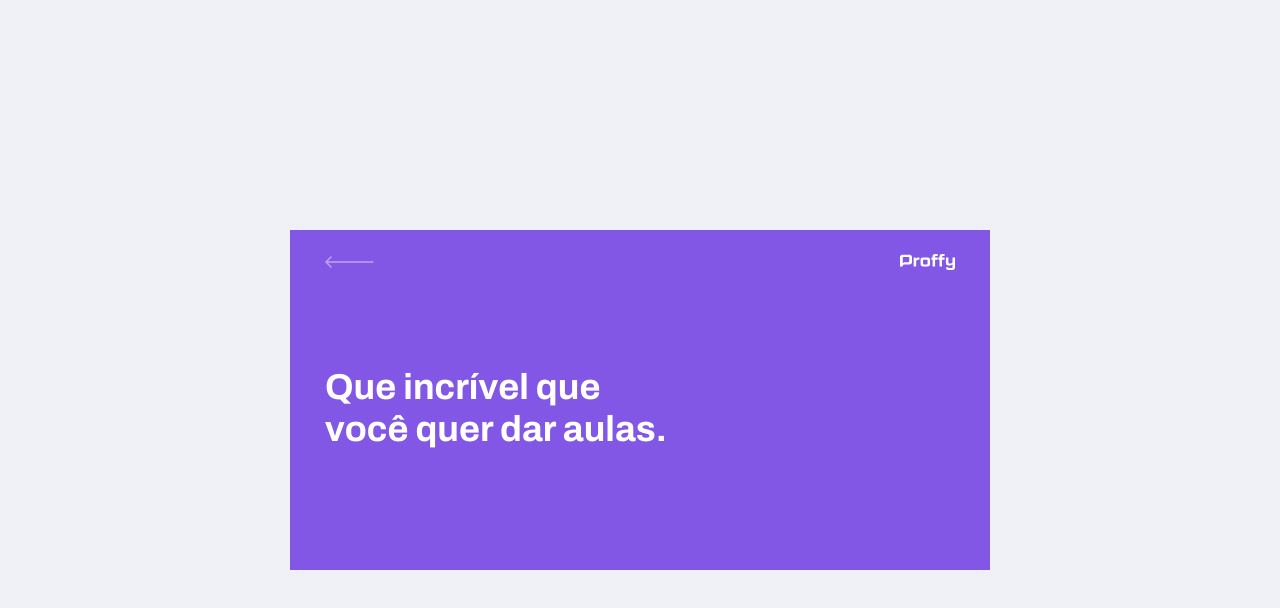
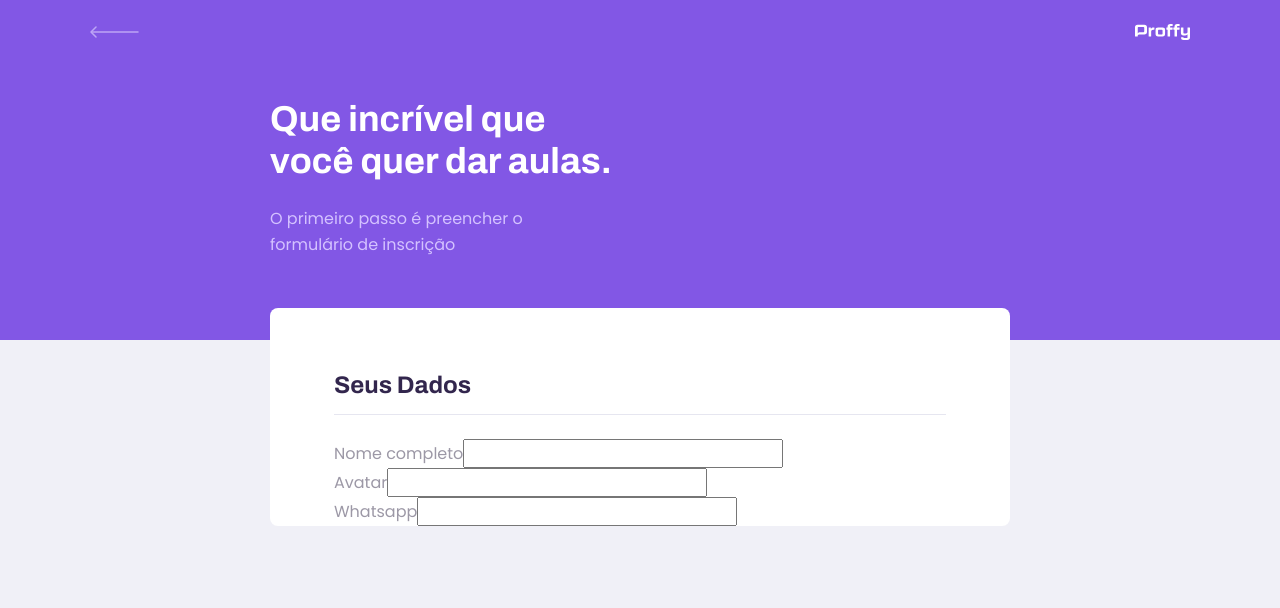
Before and after one commit to Diogo0602x/NLW-2-Trilha-Booster, a React (Create React App) app in the folder web/: page /give-classes in a window 1280 px wide. Shown: the top 608 px of the page. Built offline with nearby package versions, Linux system fonts and the light colour scheme.

Commit message:
pasta input criado

```diff
--- a/web/src/components/PageHeader/index.tsx
+++ b/web/src/components/PageHeader/index.tsx
@@ -8,6 +8,7 @@ import './styles.css';
 
 interface PageHeaderProps {
   title: string;
+  description?: string;
 }
 
 const PageHeader: React.FC<PageHeaderProps> = (props) =>{
@@ -22,6 +23,7 @@ const PageHeader: React.FC<PageHeaderProps> = (props) =>{
 
           <div className="header-content">
             <strong>{props.title}</strong>
+              { props.description && <p>{props.description}</p> }
 
             {props.children}
           </div>
--- a/web/src/components/PageHeader/styles.css
+++ b/web/src/components/PageHeader/styles.css
@@ -71,4 +71,5 @@
   .page-header .header-content strong {
     max-width: 350px;
   }
+
 }
--- a/web/src/pages/TeacherForm/index.tsx
+++ b/web/src/pages/TeacherForm/index.tsx
@@ -1,11 +1,37 @@
 import React from 'react';
+
+import './styles.css';
 
 import PageHeader from '../../components/PageHeader';
 
 function TeacherForm() {
   return (
     <div id="page-teacher-form" className="container">
-    <PageHeader title="Que incrível que você quer dar aulas."/>
+    <PageHeader
+      title="Que incrível que você quer dar aulas."
+      description="O primeiro passo é preencher o formulário de inscrição"
+    />
+
+    <main>
+      <fieldset>
+        <legend>Seus Dados</legend>
+
+        <div className="input-block">
+              <label htmlFor="name">Nome completo</label>
+              <input type="text"id="name"/>
+            </div>
+
+            <div className="input-block">
+              <label htmlFor="avatar">Avatar</label>
+              <input type="text"id="avatar"/>
+            </div>
+
+            <div className="input-block">
+              <label htmlFor="whatsapp">Whatsapp</label>
+              <input type="text"id="whatsapp"/>
+            </div>
+      </fieldset>
+    </main>
   </div>
   )
 }
```
